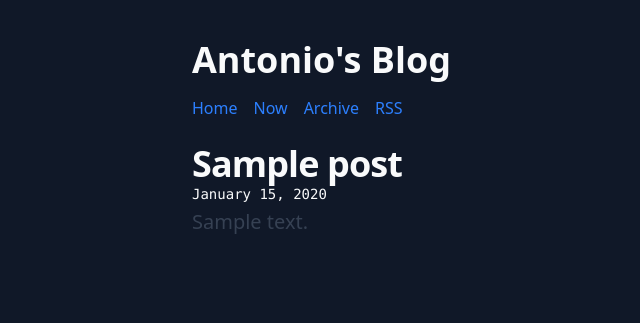
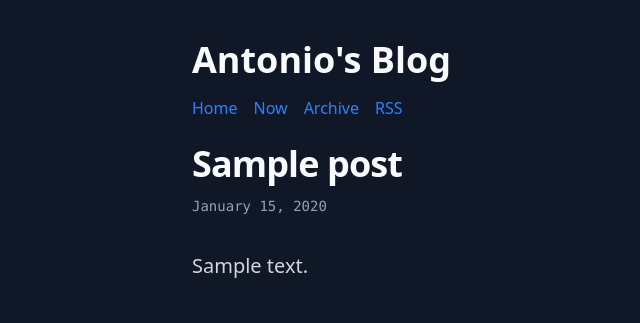
Before and after one commit to Otolock/antoniosantos.io-django, a Django app: a page that uses blog/templates/blog/base.html in a window 1280 px wide. Shown: the top 323 px of the page, without its empty margins (128-768 px from the left). Run offline with Django 5.2, Linux system fonts and the light colour scheme; tables that the repository leaves empty hold one stand-in row (values such as "Sample post").

Commit message:
Polist post_detail

```diff
--- a/blog/static/blog/style.css
+++ b/blog/static/blog/style.css
@@ -11,6 +11,7 @@
     --color-blue-700: oklch(48.8% 0.243 264.376);
     --color-gray-50: oklch(98.5% 0.002 247.839);
     --color-gray-300: oklch(87.2% 0.01 258.338);
+    --color-gray-400: oklch(70.7% 0.022 261.325);
     --color-gray-500: oklch(55.1% 0.027 264.364);
     --color-gray-700: oklch(37.3% 0.034 259.733);
     --color-gray-900: oklch(21% 0.034 264.665);
@@ -653,6 +654,13 @@
       margin-block-end: calc(calc(var(--spacing) * 2) * calc(1 - var(--tw-space-y-reverse)));
     }
   }
+  .space-y-3 {
+    :where(& > :not(:last-child)) {
+      --tw-space-y-reverse: 0;
+      margin-block-start: calc(calc(var(--spacing) * 3) * var(--tw-space-y-reverse));
+      margin-block-end: calc(calc(var(--spacing) * 3) * calc(1 - var(--tw-space-y-reverse)));
+    }
+  }
   .space-y-4 {
     :where(& > :not(:last-child)) {
       --tw-space-y-reverse: 0;
@@ -665,6 +673,13 @@
       --tw-space-y-reverse: 0;
       margin-block-start: calc(calc(var(--spacing) * 6) * var(--tw-space-y-reverse));
       margin-block-end: calc(calc(var(--spacing) * 6) * calc(1 - var(--tw-space-y-reverse)));
+    }
+  }
+  .space-y-8 {
+    :where(& > :not(:last-child)) {
+      --tw-space-y-reverse: 0;
+      margin-block-start: calc(calc(var(--spacing) * 8) * var(--tw-space-y-reverse));
+      margin-block-end: calc(calc(var(--spacing) * 8) * calc(1 - var(--tw-space-y-reverse)));
     }
   }
   .rounded {
@@ -743,6 +758,9 @@
   .text-gray-300 {
     color: var(--color-gray-300);
   }
+  .text-gray-400 {
+    color: var(--color-gray-400);
+  }
   .text-gray-500 {
     color: var(--color-gray-500);
   }
@@ -751,6 +769,26 @@
   }
   .italic {
     font-style: italic;
+  }
+  .prose-invert {
+    --tw-prose-body: var(--tw-prose-invert-body);
+    --tw-prose-headings: var(--tw-prose-invert-headings);
+    --tw-prose-lead: var(--tw-prose-invert-lead);
+    --tw-prose-links: var(--tw-prose-invert-links);
+    --tw-prose-bold: var(--tw-prose-invert-bold);
+    --tw-prose-counters: var(--tw-prose-invert-counters);
+    --tw-prose-bullets: var(--tw-prose-invert-bullets);
+    --tw-prose-hr: var(--tw-prose-invert-hr);
+    --tw-prose-quotes: var(--tw-prose-invert-quotes);
+    --tw-prose-quote-borders: var(--tw-prose-invert-quote-borders);
+    --tw-prose-captions: var(--tw-prose-invert-captions);
+    --tw-prose-kbd: var(--tw-prose-invert-kbd);
+    --tw-prose-kbd-shadows: var(--tw-prose-invert-kbd-shadows);
+    --tw-prose-code: var(--tw-prose-invert-code);
+    --tw-prose-pre-code: var(--tw-prose-invert-pre-code);
+    --tw-prose-pre-bg: var(--tw-prose-invert-pre-bg);
+    --tw-prose-th-borders: var(--tw-prose-invert-th-borders);
+    --tw-prose-td-borders: var(--tw-prose-invert-td-borders);
   }
   .hover\:text-blue-700 {
     &:hover {
```
